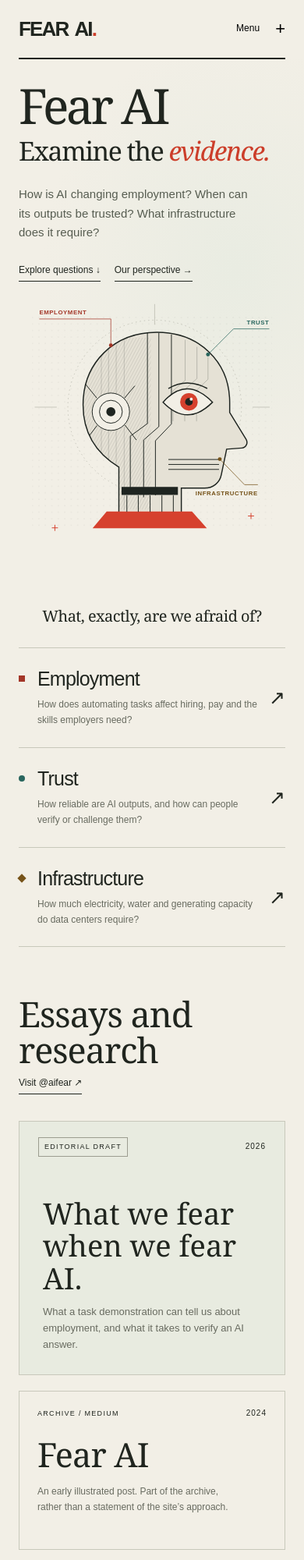
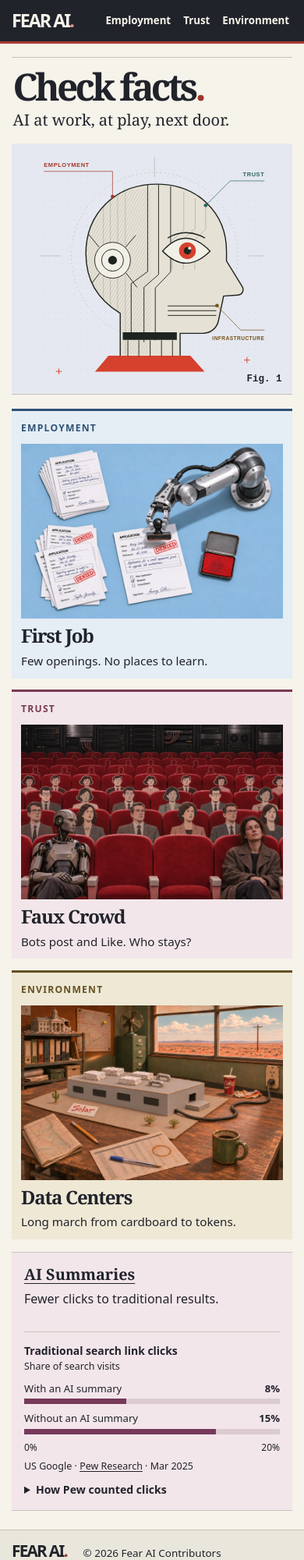
Before and after one commit to fear-ai/fear-ai.github.io, a plain HTML site: page index.html in a window 390 px wide. Shown: the top 2000 px of the page at 78% size. Drawn offline with Linux system fonts and the light colour scheme.

Commit message:
Publish Fear AI homepage and AI Summaries

```diff
--- /dev/null
+++ b/assets/editorial.css
@@ -0,0 +1,274 @@
+body.editorial {
+  --paper: #f6f3ea;
+  --ink: #21232b;
+  --rule: #c8c4b9;
+  --accent: #a0362b;
+  --figure: #e5e8f0;
+  --employment-paper: #e5edf5;
+  --trust-paper: #f3e6ea;
+  --environment-paper: #eee8d5;
+}
+
+
+
+.skip { z-index: 3; color: var(--ink); }
+
+html { scroll-padding-top: 5rem; }
+body.editorial {
+  margin: 0;
+  background: var(--paper);
+  color: var(--ink);
+  font: 1rem/1.55 system-ui, -apple-system, sans-serif;
+  --serif: Georgia, "Times New Roman", serif;
+  --sans: system-ui, -apple-system, sans-serif;
+}
+.editorial *, .editorial *::before, .editorial *::after { box-sizing: border-box; }
+.editorial a { color: inherit; text-underline-offset: .19em; }
+.editorial a:focus-visible, .editorial summary:focus-visible { outline: 2px solid currentColor; outline-offset: 4px; }
+.editorial h1, .editorial h2, .editorial p, .editorial figure, .editorial dl, .editorial dd { margin: 0; }
+.editorial h1 { font: 700 clamp(3.25rem, 7vw, 7rem)/.95 var(--serif); letter-spacing: -.08em; margin-block: .14em .17em; }
+.editorial .skip { position: absolute; inset-block-start: -100px; padding: .6em; background: var(--paper); }
+.editorial .skip:focus { inset-block-start: 0; }
+.editorial .shell, .front-header .shell, .front-footer .shell {
+  width: min(100% - clamp(30px, 7vw, 108px), 1260px);
+  margin-inline: auto;
+}
+.front-header .wordmark, .front-footer .wordmark {
+  font: 900 1.6rem/1 system-ui, -apple-system, sans-serif;
+  letter-spacing: -.085em;
+  text-decoration: none;
+  white-space: nowrap;
+}
+.front-footer .wordmark span { color: #a0362b; }
+.front-header {
+  position: sticky;
+  inset-block-start: 0;
+  z-index: 2;
+  color: #f6f3ea;
+  background: #21232b;
+  border-block-end: 3px solid #a83b33;
+}
+.front-masthead {
+  display: flex;
+  justify-content: space-between;
+  align-items: center;
+  gap: 1rem 2rem;
+  padding-block: .65rem;
+}
+.front-masthead .wordmark { font-size: clamp(1.45rem, 2.2vw, 2.1rem); }
+.front-masthead .wordmark span { color: #f8927e; }
+
+.front-header .front-nav {
+  display: flex;
+  position: static;
+  inset: auto;
+  width: auto;
+  padding: 0;
+  background: transparent;
+  box-shadow: none;
+  border: 0;
+  align-items: baseline;
+  gap: 0 clamp(.5rem, 2vw, 1.8rem);
+  flex-wrap: nowrap;
+}
+.front-nav a {
+  display: inline-block;
+  padding: .3rem .25rem;
+  font: 700 .86rem/1.55 system-ui, -apple-system, sans-serif;
+  color: inherit;
+  text-decoration-line: underline;
+  text-decoration-color: transparent;
+  text-underline-offset: .36em;
+}
+.front-nav a:hover,
+.front-nav a:focus-visible,
+body:has(#employment:target) .front-nav a[href="/#employment"],
+body:has(#trust:target) .front-nav a[href="/#trust"],
+body:has(#environment:target) .front-nav a[href="/#environment"] {
+  text-decoration-color: #ffd0c1;
+  text-decoration-thickness: 2px;
+}
+
+.front-opening {
+  display: grid;
+  grid-template-columns: minmax(0, 1fr) minmax(0, 1fr);
+  align-items: stretch;
+  margin-block: clamp(1.05rem, 2.5vw, 2.3rem) clamp(1.15rem, 3vw, 2.6rem);
+  border-block: 1px solid var(--rule);
+}
+.opening-copy { align-self: center; padding: clamp(1.5rem, 4vw, 4.1rem); }
+.opening-copy h1 { font-size: clamp(3.2rem, 6.4vw, 6.25rem); }
+.opening-copy h1 span { color: var(--accent); }
+.opening-copy p {
+  max-width: 27ch;
+  font: clamp(1.25rem, 2.35vw, 2rem)/1.25 var(--serif);
+  text-wrap: pretty;
+}
+.front-figure {
+  position: relative;
+  display: grid;
+  place-items: center;
+  padding: .6rem 1rem 1.15rem;
+  background: var(--figure);
+}
+.front-figure img {
+  display: block;
+  width: min(100%, 425px);
+  height: auto;
+}
+.front-figure figcaption {
+  position: absolute;
+  inset: auto .85rem .65rem auto;
+  font: 700 .78rem/1.3 ui-monospace, monospace;
+}
+
+.front-subjects {
+  display: grid;
+  grid-template-columns: repeat(3, minmax(0, 1fr));
+  gap: clamp(.9rem, 2.25vw, 2rem);
+}
+.front-subject {
+  border-block-start: 3px solid var(--subject);
+  padding: .8rem clamp(.75rem, 1.2vw, 1rem) 1.15rem;
+  background: var(--subject-paper);
+  scroll-margin-top: .4rem;
+}
+.front-subject.jobs { --subject-paper: var(--employment-paper); --subject: #2f5376; }
+.front-subject.trust { --subject-paper: var(--trust-paper); --subject: #773b52; }
+.front-subject.environment { --subject-paper: var(--environment-paper); --subject: #665122; }
+.front-subject h2 {
+  margin-block-end: .65rem;
+  color: var(--subject);
+  font-size: .76rem;
+  text-transform: uppercase;
+  letter-spacing: .10em;
+}
+.front-subject:target h2 { text-decoration: underline; text-underline-offset: .3em; }
+.story-link {
+  display: flex;
+  flex-direction: column;
+  gap: .65rem;
+  text-decoration: none;
+}
+.story-link:hover h3,
+.story-link:focus-visible h3 { text-decoration: underline; text-decoration-thickness: 1px; }
+.story-link img {
+  display: block;
+  width: 100%;
+  height: auto;
+  aspect-ratio: 3 / 2;
+  object-fit: cover;
+  background: var(--figure);
+}
+.story-link h3 {
+  margin: 0;
+  font: 700 clamp(1.5rem, 2.65vw, 2.35rem)/1.04 var(--serif);
+  letter-spacing: -.05em;
+  text-wrap: balance;
+}
+.front-story p {
+  margin-block-start: .45rem;
+  max-width: 38ch;
+  font-size: .95rem;
+}
+.front-evidence {
+  display: grid;
+  grid-template-columns: 1fr 1fr;
+  gap: 1.2rem clamp(1.2rem, 4vw, 3.4rem);
+  border-block: 1px solid var(--rule);
+  margin-block: clamp(1rem, 3vw, 2.5rem) clamp(1.5rem, 4vw, 3.5rem);
+  background: var(--trust-paper);
+  padding: clamp(1rem, 2.4vw, 2rem);
+}
+.front-evidence h2 { font: 700 clamp(1.24rem, 2.4vw, 1.8rem)/1.16 var(--serif); }
+.front-evidence h2 + p { margin-block: .45rem .65rem; }
+.front-evidence details { margin-block-start: .55rem; font-size: .88rem; }
+.front-evidence summary { cursor: pointer; font-weight: 650; }
+.front-evidence details p { margin-block-start: .4rem; }
+.front-evidence h3 { margin: 0; font-size: .87rem; font-weight: 650; }
+.evidence-unit { font-size: .78rem; }
+.evidence-bars > div {
+  display: grid;
+  grid-template-columns: 1fr auto;
+  gap: .2rem .75rem;
+  margin-block: .5rem;
+  font-size: .82rem;
+}
+.evidence-bars > div::after {
+  content: "";
+  grid-column: 1 / -1;
+  height: .45rem;
+  background: linear-gradient(to right, #763a58 var(--bar), #dbcbd0 var(--bar));
+}
+.evidence-bars dd { font-weight: 730; font-variant-numeric: tabular-nums; }
+.evidence-axis { display: flex; justify-content: space-between; font-size: .75rem; }
+
+@media (max-width: 730px) {
+  html { scroll-padding-top: 6.4rem; }
+  .front-masthead { flex-wrap: wrap; gap: .3rem 1rem; }
+  .front-nav { margin-inline-start: -.25em; }
+  .front-nav a { font-size: .83rem; padding-block: .36rem; }
+  .front-opening, .front-subjects, .front-evidence { grid-template-columns: 1fr; }
+  .opening-copy { padding: .45rem .1rem 1.1rem; }
+  .opening-copy h1 { font-size: clamp(2.8rem, 12.3vw, 5.5rem); }
+  .front-figure img { width: min(100%, 355px); }
+  .front-subject { padding-block-end: .65rem; }
+  .front-evidence figure { border-block-start: 1px solid var(--rule); padding-block-start: .8rem; }
+}
+
+@media (prefers-reduced-motion: no-preference) {
+  html { scroll-behavior: smooth; }
+  .front-nav a { transition: text-decoration-color .17s ease-out; }
+}
+
+.front-footer { background: #e9e6dc; border-block-start: 1px solid var(--rule, #c8c4b9); }
+.footer-content, .front-identity, .footer-links {
+  display: flex;
+  align-items: baseline;
+  flex-wrap: wrap;
+  gap: .55rem 1.3rem;
+}
+.footer-content { justify-content: space-between; padding-block: clamp(1rem, 2vw, 1.8rem); }
+.front-identity, .footer-links { font-size: .84rem; }
+.front-identity .wordmark { font-size: 1.3rem; }
+.footer-links { margin-inline-start: auto; }
+.footer-links a { display: inline-block; padding-block: .25em; }
+.footer-legal { margin-inline-start: auto; white-space: nowrap; }
+.chart-source { margin-block-start: .3rem; font-size: .78rem; }
+
+.front-footer { color: #21232b; font-family: system-ui, -apple-system, sans-serif; }
+.front-footer .footer-links a { color: inherit; text-decoration: underline; text-underline-offset: .19em; }
+.front-footer .footer-links { justify-content: flex-start; }
+@media (max-width: 745px) {
+  .front-footer .footer-links { width: 100%; column-gap: .8rem; }
+}
+
+
+.article-cover { display: grid; grid-template-columns: 1fr 1fr; margin-block-start: clamp(1rem, 3vw, 2.5rem); color: #f9eee1; background: #211b19; }
+.cover-copy { align-self: center; padding: clamp(1.2rem, 4.6vw, 4rem); }
+.cover-kicker { font-size: .8rem; font-weight: 700; letter-spacing: .07em; text-transform: uppercase; }
+.article-cover h1 { font-size: clamp(3rem, 6vw, 6.25rem); }
+.article-cover h1 span { color: #ff744b; }
+.cover-deck { font: clamp(1.16rem, 2.5vw, 1.6rem)/1.25 var(--serif); }
+.cover-art { display: flex; flex-direction: column; min-width: 0; }
+.cover-art img { display: block; width: 100%; height: 100%; aspect-ratio: 3 / 2; object-fit: cover; }
+.cover-art figcaption { padding: .45rem .85rem; font-size: .8rem; }
+.article-body { max-width: 70ch; margin: clamp(1.5rem, 5vw, 4rem) auto; font: clamp(1.06rem, 1.65vw, 1.23rem)/1.65 var(--serif); overflow-wrap: anywhere; }
+.article-body > p { margin-block: 1rem; }
+.article-body > h2 { margin-block-start: 1.65rem; line-height: 1.13; }
+.article-body a { color: var(--accent); }
+.article-body .article-evidence { display: block; font: 1rem/1.5 var(--sans); margin-block: 1.4rem; }
+.article-evidence .evidence-unit { margin: 0; }
+.article-evidence figure { border: 0; padding: 0; }
+.article-body table { width: 100%; border-collapse: collapse; margin-block: 1.2rem; font: clamp(.79rem, 1.35vw, .93rem)/1.45 var(--sans); font-variant-numeric: tabular-nums; }
+.article-body th, .article-body td { padding: .45rem .3rem; border-bottom: 1px solid var(--rule); }
+.article-body th, .article-body td { text-align: end; }
+.article-body th:first-child, .article-body td:first-child { text-align: start; }
+.article-body .footnote { font: .86rem/1.5 var(--sans); }
+.article-body .footnote ol { padding-inline-start: 1.45rem; }
+.article-body .footnote li { margin-block: .45rem; }
+@media (max-width: 730px) {
+  .article-cover { grid-template-columns: minmax(0, 1fr); }
+  .article-cover h1 { font-size: clamp(2.95rem, 12.3vw, 5rem); }
+  .cover-art img { height: auto; }
+}
--- a/index.html
+++ b/index.html
@@ -1,12 +1,115 @@
 <!doctype html>
-<html lang="en"><head><meta charset="utf-8"><meta name="viewport" content="width=device-width,initial-scale=1"><meta name="theme-color" content="#f2efe6"><meta name="description" content="Fear AI explores artificial intelligence, work, trust and agency through essays, visual commentary and open experiments."><title>Examine the evidence — Fear AI</title><link rel="icon" href="/assets/mark.svg" type="image/svg+xml"><link rel="stylesheet" href="/assets/site.css"><script src="/assets/site.js" defer></script></head>
-<body><a class="skip" href="#main">Skip to content</a><header class="masthead"><a class="brand" href="/" aria-label="Fear AI home">FEAR<span class="brand-gap"> </span>AI<span class="brand-dot">.</span></a><button class="menu-button" aria-expanded="false" aria-controls="navigation">Menu <span aria-hidden="true">+</span></button><nav id="navigation" aria-label="Main navigation"><a href="/#questions">Questions</a><a href="/#essays">Essays</a><a href="/sources/">Sources</a><a class="nav-external" href="https://github.com/fear-ai">GitHub</a></nav></header>
-<main id="main"><section class="home-opening" id="top" aria-label="Introduction">
-<div class="hero"><div class="hero-copy"><h1 id="hero-title">Fear AI<br><span>Examine the <em>evidence.</em></span></h1><p class="hero-deck">How is AI changing employment? When can its outputs be trusted? What infrastructure does it require?</p><div class="hero-actions"><a class="text-link" href="#questions">Explore questions <span aria-hidden="true">↓</span></a><a class="text-link" href="/perspective/">Our perspective <span aria-hidden="true">→</span></a></div></div><figure class="hero-art"><img src="/assets/field.svg?v=2" alt="A human eye looks out from a head drawn with mechanical traces. Leader lines connect the profile to employment, trust, and infrastructure." width="700" height="625"></figure></div></section>
+<html lang="en">
+<head>
+  <meta charset="utf-8">
+  <meta name="viewport" content="width=device-width, initial-scale=1">
+  <meta name="description" content="AI at work, at play, next door. Read Fear AI on employment, trust and the environment.">
+  <meta name="theme-color" content="#21232b">
+  <title>Fear AI — Check facts</title>
+  <link rel="canonical" href="https://aifearai.com/">
+  <link rel="icon" href="/assets/mark.svg" type="image/svg+xml">
+  <link rel="stylesheet" href="/assets/editorial.css">
+</head>
+<body class="editorial" id="top">
+  <a class="skip" href="#main">Skip to content</a>
+  <header class="front-header">
+    <div class="shell front-masthead">
+      <a class="wordmark" href="/" aria-label="Fear AI home">FEAR AI<span>.</span></a>
+      <nav class="front-nav" aria-label="Subjects">
+        <a href="/#employment">Employment</a>
+        <a href="/#trust">Trust</a>
+        <a href="/#environment">Environment</a>
+      </nav>
+    </div>
+  </header>
+  <main class="shell" id="main">
+    <section class="front-opening" aria-labelledby="front-title">
+      <div class="opening-copy">
+        <h1 id="front-title">Check facts<span>.</span></h1>
+        <p>AI at work, at play, next door.</p>
+      </div>
+      <figure class="front-figure">
+        <img src="/assets/figure.svg" width="700" height="625" alt="A head in profile with a human eye and engineering leaders for Employment, Trust and Infrastructure">
+        <figcaption>Fig. 1</figcaption>
+      </figure>
+    </section>
 
-<section class="section questions" id="questions"><div class="section-heading"><h2>What, exactly, are we afraid of?</h2></div><div class="question-list"><a class="question-row" href="/perspective/#work"><span class="topic-marker employment" aria-hidden="true"></span><h3>Employment</h3><p>How does automating tasks affect hiring, pay and the skills employers need?</p><span class="row-arrow" aria-hidden="true">↗</span></a><a class="question-row" href="/perspective/#trust"><span class="topic-marker trust" aria-hidden="true"></span><h3>Trust</h3><p>How reliable are AI outputs, and how can people verify or challenge them?</p><span class="row-arrow" aria-hidden="true">↗</span></a><a class="question-row" href="/datacenters/"><span class="topic-marker infrastructure" aria-hidden="true"></span><h3>Infrastructure</h3><p>How much electricity, water and generating capacity do data centers require?</p><span class="row-arrow" aria-hidden="true">↗</span></a></div></section>
-<section class="section essays" id="essays"><div class="section-heading compact"><h2>Essays and research</h2><a class="text-link" href="https://medium.com/@aifear">Visit @aifear <span aria-hidden="true">↗</span></a></div><div class="essay-grid"><article class="essay feature"><div class="essay-top"><span class="tag">EDITORIAL DRAFT</span><span>2026</span></div><div class="essay-bottom"><h3><a href="/perspective/">What we fear when we fear AI.</a></h3><p>What a task demonstration can tell us about employment, and what it takes to verify an AI answer.</p></div></article><div class="essay-stack"><article class="essay small-essay"><div class="essay-top"><span class="tag">ARCHIVE / MEDIUM</span><span>2024</span></div><h3><a href="https://medium.com/@aifear/fear-ai-cef92fbf2af6">Fear AI</a></h3><p>An early illustrated post. Part of the archive, rather than a statement of the site’s approach.</p></article><article class="essay small-essay dark"><div class="essay-top"><span class="tag">RESEARCH</span></div><h3><a href="/datacenters/">Data centers: energy and environment</a></h3><p>How much electricity do data centers use, and how much of that demand comes from AI-focused facilities?</p></article></div></div></section>
+    <div class="front-subjects" id="questions">
+      <section class="front-subject jobs" id="employment" aria-labelledby="employment-title">
+        <h2 id="employment-title">Employment</h2>
+        <article class="front-story">
+          <a class="story-link" href="/perspective/#work" aria-labelledby="junior-job">
+            <img src="/assets/denied.webp" width="1536" height="1024" alt="A robotic arm stamps signed employment applications. Finished forms are stamped Denied.">
+            <h3 id="junior-job">First Job</h3>
+          </a>
+          <p>Few openings. No places to learn.</p>
+        </article>
+      </section>
 
+      <section class="front-subject trust" id="trust" aria-labelledby="trust-title">
+        <h2 id="trust-title">Trust</h2>
+        <article class="front-story">
+          <a class="story-link" href="/perspective/#trust" aria-labelledby="untrusted-feed">
+            <img src="/assets/likes.webp" width="1536" height="1024" alt="An android sits at left and a woman at right. Repeated portraits and outlines fill the rows behind them, with server racks at the back.">
+            <h3 id="untrusted-feed">Faux Crowd</h3>
+          </a>
+          <p>Bots post and Like. Who stays?</p>
+        </article>
+      </section>
 
-</main>
-<footer class="footer"><div class="footer-identity"><a class="brand" href="/">FEAR<span class="brand-gap"> </span>AI<span class="brand-dot">.</span></a><span class="copyright">© 2026 Fear AI Contributors</span></div><div class="footer-links"><a href="/perspective/">About</a><a href="/datacenters/">Data centers</a><a href="/sources/">Sources &amp; notes</a><a href="https://medium.com/@aifear">Read @aifear <span aria-hidden="true">↗</span></a><span class="legal-links"><a href="/privacy/">Privacy</a> · <a href="/terms/">ToS</a></span><a href="#top">Back to top ↑</a></div></footer></body></html>
+      <section class="front-subject environment" id="environment" aria-labelledby="environment-title">
+        <h2 id="environment-title">Environment</h2>
+        <article class="front-story">
+          <a class="story-link" href="/datacenters/" aria-labelledby="buildout">
+            <img src="/assets/cardboard.webp" width="1536" height="1024" alt="A cardboard data center model with a Solar card and a cord plugged into the wall.">
+            <h3 id="buildout">Data Centers</h3>
+          </a>
+          <p>Long march from cardboard to tokens.</p>
+        </article>
+      </section>
+    </div>
+
+    <aside class="front-evidence" id="essays" aria-labelledby="evidence-title">
+      <div>
+        <h2 id="evidence-title"><a href="/ai-summaries/">AI Summaries</a></h2>
+        <p>Fewer clicks to traditional results.</p>
+      </div>
+      <div>
+        <figure aria-labelledby="evidence-chart-title" aria-describedby="evidence-source">
+          <h3 id="evidence-chart-title">Traditional search link clicks</h3>
+          <p class="evidence-unit">Share of search visits</p>
+          <dl class="evidence-bars">
+            <div style="--bar: 40%">
+              <dt>With an AI summary</dt>
+              <dd>8%</dd>
+            </div>
+            <div style="--bar: 75%">
+              <dt>Without an AI summary</dt>
+              <dd>15%</dd>
+            </div>
+          </dl>
+          <div class="evidence-axis" aria-hidden="true"><span>0%</span><span>20%</span></div>
+          <figcaption class="chart-source" id="evidence-source">US Google · <a href="https://www.pewresearch.org/short-reads/2025/07/21/google-users-are-less-likely-to-click-on-links-when-an-ai-summary-appears-in-the-results/">Pew Research</a> · Mar 2025</figcaption>
+        </figure>
+        <details>
+          <summary>How Pew counted clicks</summary>
+          <p>Pew reconstructed result pages in April. A URL in both the summary and the traditional results counted as a summary link.</p>
+        </details>
+      </div>
+    </aside>
+  </main>
+  <footer class="front-footer">
+    <div class="shell footer-content">
+      <div class="front-identity">
+        <a class="wordmark" href="/" aria-label="Fear AI home">FEAR AI<span>.</span></a>
+        <span>© 2026 Fear AI Contributors</span>
+      </div>
+      <div class="footer-links">
+        <a href="/perspective/">About</a>
+        <a href="/sources/">Sources</a>
+        <span class="footer-legal"><a href="/privacy/">Privacy</a> · <a href="/terms/">ToS</a> · <a href="#top">Top</a></span>
+      </div>
+    </div>
+  </footer>
+</body>
+</html>
```
Also changed, not shown: ai-summaries/index.html (added, +155 -0 lines), datacenters/index.html (+25 -4 lines), perspective/index.html (+26 -5 lines), privacy/index.html (+24 -3 lines), sources/index.html (+25 -4 lines), terms/index.html (+24 -3 lines), assets/cardboard.webp (added), assets/denied.webp (added), assets/figure.svg (added), assets/kiosk.webp (added), assets/likes.webp (added).
